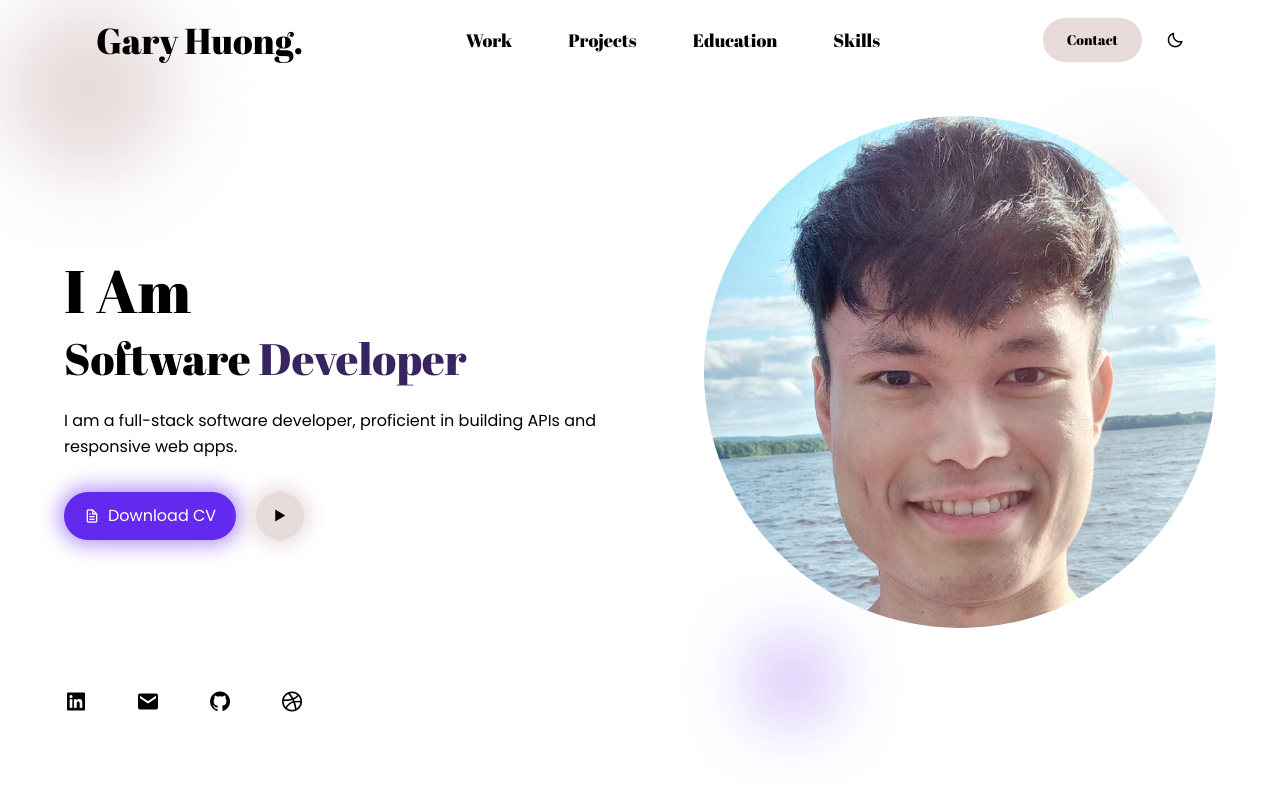
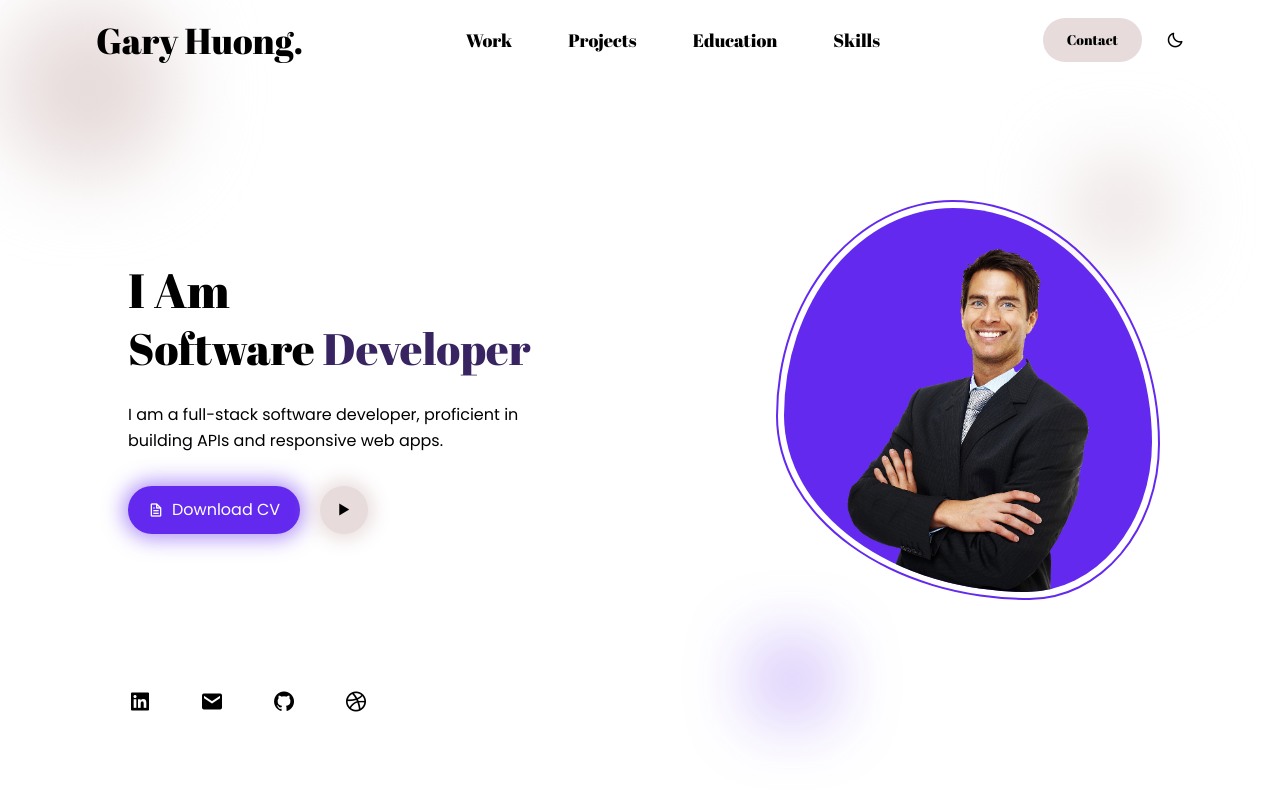
Before and after one commit to ghuong/portfolio, a React (Create React App) app: page / in a window 1280 px wide. Shown: the top 800 px of the page. Built offline with nearby package versions, Linux system fonts and the light colour scheme.

Commit message:
Hero Pic

```diff
--- a/src/components/About.js
+++ b/src/components/About.js
@@ -4,20 +4,40 @@ import React from "react";
 export default function About() {
   return (
     <section id="about" className="relative h-screen -translate-y-20">
-      <div className="container mx-auto h-full flex flex-col md:flex-row-reverse items-center justify-center">
-        <div className="w-1/2 lg:w-2/5 lg:max-w-lg">
+      <div
+        className="h-full w-full px-6
+        flex flex-col md:flex-row-reverse items-center justify-around
+      "
+      >
+        {/* <div className="w-1/2 lg:w-2/5 lg:max-w-lg">
           <img
             className="object-cover object-center rounded-full mb-14"
             alt="face"
             src="./images/face.jpg"
           />
+        </div> */}
+        <div
+          className="relative
+          before:absolute before:h-[25rem] before:w-[24rem] before:border-2 before:border-color-main
+          before:rounded-[46%_54%_34%_66%_/_54%_61%_39%_46%] before:top-1/2 before:-translate-y-1/2 before:-right-2"
+        >
+          <div
+            className="h-96 w-[23rem] bg-color-main flex items-center justify-center
+            rounded-[46%_54%_34%_66%_/_54%_61%_39%_46%] overflow-hidden"
+          >
+            <img
+              className="h-96 translate-y-10 -scale-x-100"
+              alt="face"
+              src="./images/hero.png"
+            />
+          </div>
         </div>
-        <div className="md:w-1/2 lg:pr-24 md:pr-16 flex flex-col md:items-start md:text-left items-center text-center">
+        <div className="w-[28rem] flex flex-col md:items-start md:text-left items-center">
           <div className="mb-8">
-            <div className="sm:text-6xl text-4xl font-abrilFatface mb-5">
+            <div className="sm:text-5xl text-4xl font-abrilFatface mb-3">
               I Am
             </div>
-            <div className="sm:text-[2.75rem] text-3xl font-abrilFatface">
+            <div className="sm:text-[2.75rem] text-[2rem] leading-none font-abrilFatface">
               Software <span className="text-dark-blue">Developer</span>
             </div>
           </div>
```
Also changed, not shown: public/images/hero.png (added).
